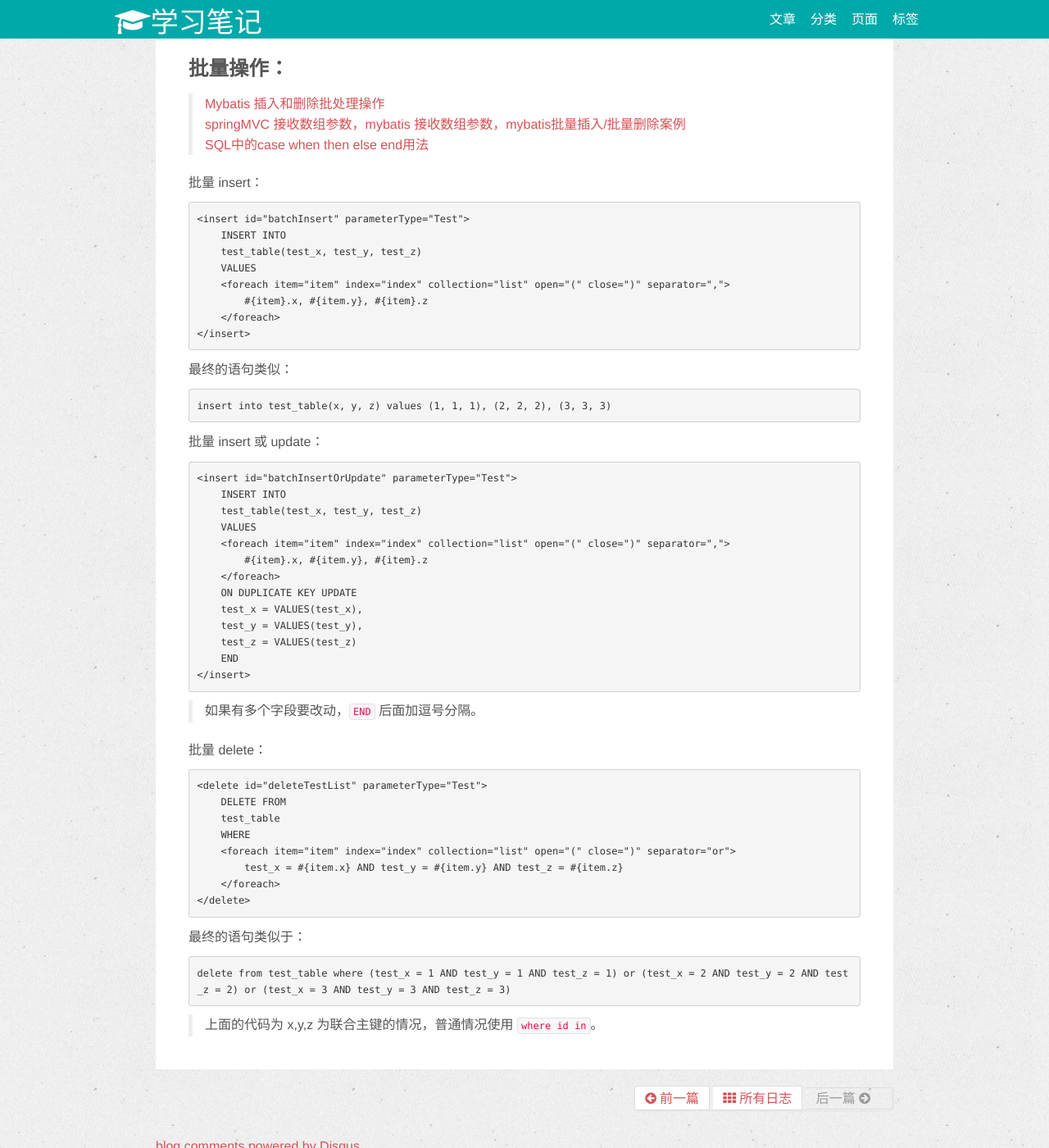
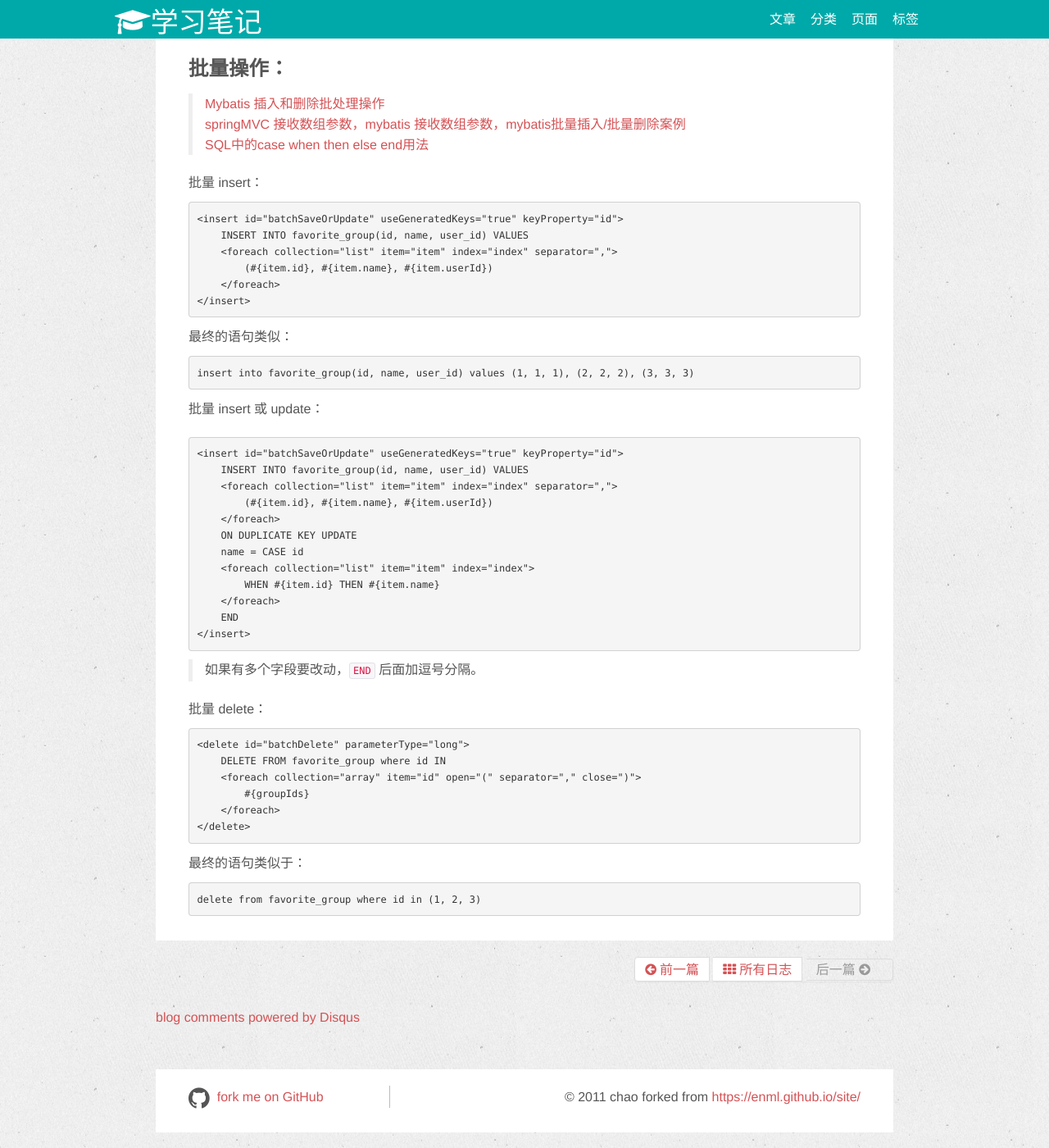
Before and after one commit to wanlp10/wuchao.github.io, a Jekyll site: the page built from _posts/mybatis/2018-01-29-Mybatis-Statement.md, in a window 1280 px wide and 1400 px high, scrolled down 236 px. Shown: the whole window at 82% size. Built offline with Jekyll 4.4.1, drawn with Linux system fonts in a browser that asks for light colours; nearby versions of some CDN libraries; comment, search, counter and statistics services are not loaded.

Commit message:
initial commit.

````diff
--- a/_posts/mybatis/2018-01-29-Mybatis-Statement.md
+++ b/_posts/mybatis/2018-01-29-Mybatis-Statement.md
@@ -22,53 +22,50 @@ tags : [Mybatis]
 
 批量 insert：
 ```
-<insert id="batchInsert" parameterType="Test">
-    INSERT INTO
-    test_table(test_x, test_y, test_z)
-    VALUES
-    <foreach item="item" index="index" collection="list" open="(" close=")" separator=",">
-        #{item}.x, #{item.y}, #{item}.z
+<insert id="batchSaveOrUpdate" useGeneratedKeys="true" keyProperty="id">
+    INSERT INTO favorite_group(id, name, user_id) VALUES
+    <foreach collection="list" item="item" index="index" separator=",">
+        (#{item.id}, #{item.name}, #{item.userId})
     </foreach>
 </insert>
 ```
+
 最终的语句类似：
+
 ```
-insert into test_table(x, y, z) values (1, 1, 1), (2, 2, 2), (3, 3, 3)
+insert into favorite_group(id, name, user_id) values (1, 1, 1), (2, 2, 2), (3, 3, 3)
 ```
 
 批量 insert 或 update：
+> [](http://blog.sina.com.cn/s/blog_13bde781c0102wjpd.html)
+
 ```
-<insert id="batchInsertOrUpdate" parameterType="Test">
-    INSERT INTO
-    test_table(test_x, test_y, test_z)
-    VALUES
-    <foreach item="item" index="index" collection="list" open="(" close=")" separator=",">
-        #{item}.x, #{item.y}, #{item}.z
+<insert id="batchSaveOrUpdate" useGeneratedKeys="true" keyProperty="id">
+    INSERT INTO favorite_group(id, name, user_id) VALUES
+    <foreach collection="list" item="item" index="index" separator=",">
+        (#{item.id}, #{item.name}, #{item.userId})
     </foreach>
     ON DUPLICATE KEY UPDATE
-    test_x = VALUES(test_x),
-    test_y = VALUES(test_y),
-    test_z = VALUES(test_z)
+    name = CASE id
+    <foreach collection="list" item="item" index="index">
+        WHEN #{item.id} THEN #{item.name}
+    </foreach>
     END
 </insert>
 ```
 
-> [](http://blog.sina.com.cn/s/blog_13bde781c0102wjpd.html)
 > 如果有多个字段要改动，`END` 后面加逗号分隔。
 
 批量 delete：
 ```
-<delete id="deleteTestList" parameterType="Test">
-    DELETE FROM
-    test_table
-    WHERE
-    <foreach item="item" index="index" collection="list" open="(" close=")" separator="or">
-        test_x = #{item.x} AND test_y = #{item.y} AND test_z = #{item.z}
+<delete id="batchDelete" parameterType="long">
+    DELETE FROM favorite_group where id IN
+    <foreach collection="array" item="id" open="(" separator="," close=")">
+        #{groupIds}
     </foreach>
 </delete>
 ```
 最终的语句类似于：
 ```
-delete from test_table where (test_x = 1 AND test_y = 1 AND test_z = 1) or (test_x = 2 AND test_y = 2 AND test_z = 2) or (test_x = 3 AND test_y = 3 AND test_z = 3)
+delete from favorite_group where id in (1, 2, 3)
 ```
-> 上面的代码为 x,y,z 为联合主键的情况，普通情况使用 `where id in`。
````
